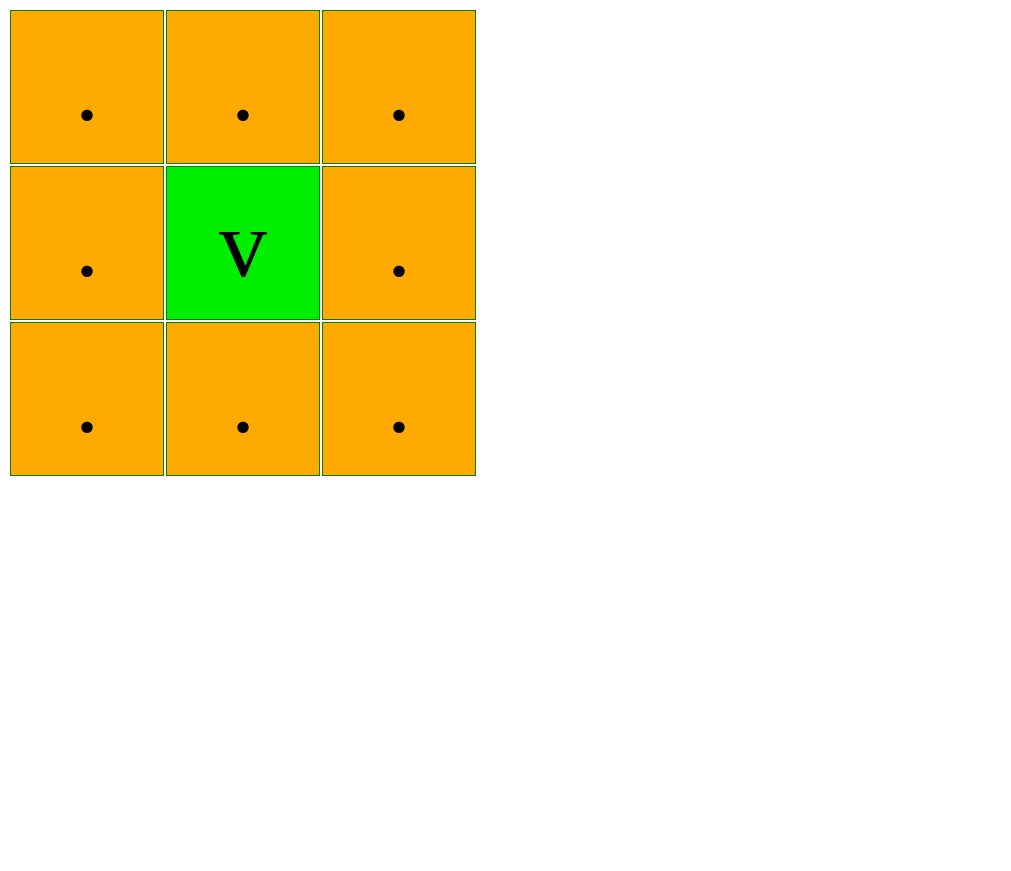
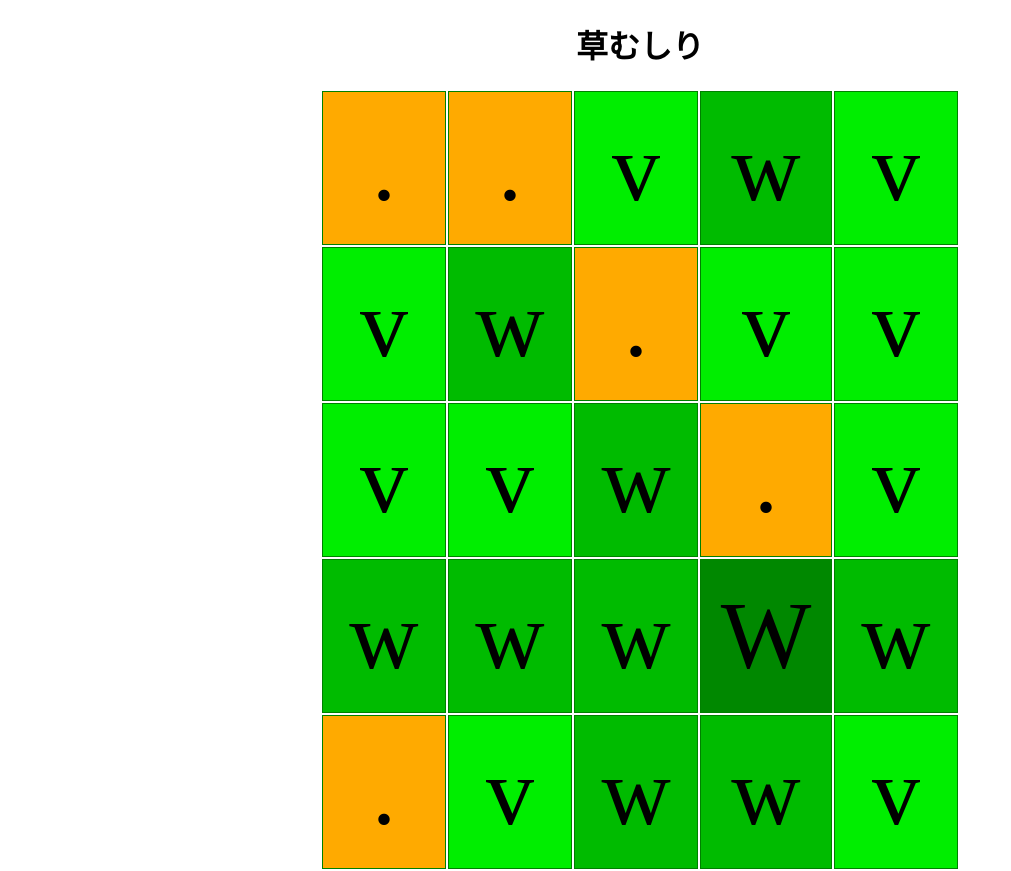
Before and after one commit to AaronMaywood/Weeding, a Vue app: page / in a window 1280 px wide. Shown: the whole page, without its empty margins (0-1011 px from the left). Before the commit the page ends 800 px from the top, so only its background shows below. Built offline with nearby package versions, Linux system fonts and the light colour scheme.

Commit message:
草がなくなったらGAME CLEARになるようにした

```diff
--- a/src/App.vue
+++ b/src/App.vue
@@ -1,7 +1,24 @@
 <script setup>
 import Garden from './components/Garden.vue';
+import { initialize, gameState } from './store.js';
+initialize();
 </script>
 
 <template>
 	<Garden />
+	<p class="clear" v-if="gameState === 1">GAME CLEAR!</p>
 </template>
+
+<style scoped>
+.clear {
+	background: #006600;
+	color: white;
+	padding: 1rem;
+	font-size: 5rem;
+	/* 画面中央に表示 */
+	position: absolute;
+	top: 50%;
+	left: 50%;
+	transform: translate(-50%,-50%);
+}
+</style>
--- a/src/components/Garden.vue
+++ b/src/components/Garden.vue
@@ -4,21 +4,54 @@ import Weed from './Weed.vue';
 </script>
 
 <template>
+	<h1>草むしり</h1>
 	<table>
 		<tr>
 			<Weed :x="0" :y="0" />
 			<Weed :x="1" :y="0" />
 			<Weed :x="2" :y="0" />
+			<Weed :x="3" :y="0" />
+			<Weed :x="4" :y="0" />
 		</tr>
 		<tr>
 			<Weed :x="0" :y="1" />
 			<Weed :x="1" :y="1" />
 			<Weed :x="2" :y="1" />
+			<Weed :x="3" :y="1" />
+			<Weed :x="4" :y="1" />
 		</tr>
 		<tr>
 			<Weed :x="0" :y="2" />
 			<Weed :x="1" :y="2" />
 			<Weed :x="2" :y="2" />
+			<Weed :x="3" :y="2" />
+			<Weed :x="4" :y="2" />
+		</tr>
+		<tr>
+			<Weed :x="0" :y="3" />
+			<Weed :x="1" :y="3" />
+			<Weed :x="2" :y="3" />
+			<Weed :x="3" :y="3" />
+			<Weed :x="4" :y="3" />
+		</tr>
+		<tr>
+			<Weed :x="0" :y="4" />
+			<Weed :x="1" :y="4" />
+			<Weed :x="2" :y="4" />
+			<Weed :x="3" :y="4" />
+			<Weed :x="4" :y="4" />
 		</tr>
 	</table>
 </template>
+
+<style scoped>
+h1 {
+	text-align: center;
+}
+table {
+	/* 中央寄せ */
+	position: absolute;
+	left: 50%;
+	transform: translateX(-50%);
+}
+</style>
--- a/src/store.js
+++ b/src/store.js
@@ -1,11 +1,24 @@
 import { ref } from 'vue';
-const X_MAX = 3;
-const Y_MAX = 3;
+
+export const gameState = ref(0);
+
+const X_MAX = 5;
+const Y_MAX = 5;
 export const state = ref([
-	[0,0,0],
-	[0,0,0],
-	[0,0,0],
+	[0,0,0,0,0],
+	[0,0,0,0,0],
+	[0,0,0,0,0],
+	[0,0,0,0,0],
+	[0,0,0,0,0],
 ]);
+
+export function initialize(){
+	for(let i=0 ; i<30 ; i++){
+		const x = Math.floor(Math.random() * X_MAX);
+		const y = Math.floor(Math.random() * Y_MAX);
+		grow(x,y);
+	}
+}
 
 // 除草する
 export function weeding(x,y){
@@ -26,14 +39,78 @@ function grow(x,y){
 // 草を更新
 let counter = 0;
 function update(){
-	// ランダムに空き地に草が生える
+	// ゲームオーバーになったら更新をストップ
+	if (gameState.value === 1) return;
+
+	// 1. ランダムに空き地に草が生える
 	if( Math.random() > 0.99 ){
 		const x = Math.floor(Math.random() * X_MAX);
 		const y = Math.floor(Math.random() * X_MAX);
 		grow(x,y);
 	}
+	// 2. 周囲の草があれば成長が早くなる TODO 調整中
+	if( counter++ % 120 === 0 ){
+		// リアクティブなしの値のみをコピー（ディープコピー）
+		// ディープコピーの方法はこちらを参照
+		// https://developer.mozilla.org/ja/docs/Glossary/Deep_copy
+		let next = JSON.parse(JSON.stringify(state.value))
 
+		for(let x=0 ; x < X_MAX ; x++){
+			for(let y=0 ; y < Y_MAX ; y++){
+				// 隣り合った上下左右の草の数を数える
+				let counter = upper(x,y) + bottom(x,y) + right(x,y) + left(x,y);
+				// TODO 枠外の扱いはどうしようか？
+				// TODO どういう判定でどう草を生やそうか？
+				if(counter<2){
+					if(next[x][y] !== 0){
+						next[x][y]++;
+						if(next[x][y] > 3) {
+							next[x][y] = 3;
+						}
+					}
+				}
+			}
+		}
+		state.value = JSON.parse(JSON.stringify(next));
+	}
+
+	// 3. もし、草が一個もなくなったらゲームクリアー
+	let grassCounter = 0;
+	for(let x=0 ; x < X_MAX ; x++){
+		for(let y=0 ; y < Y_MAX ; y++){
+			if( state.value[x][y] !== 0 ){
+				grassCounter++;
+			}
+		}
+	}
+	if(grassCounter === 0){
+		gameState.value = 1;	// GAME CLEAR
+	}
+
+	//
+	//
 	requestAnimationFrame(update);
 }
 
 requestAnimationFrame(update);
+
+// 上下左右の方向に草があるかを調べる
+function upper(x,y){
+	if(y <= 0){ return 0 }
+	return state.value[x][y-1]
+}
+
+function bottom(x,y){
+	if(y >= Y_MAX-1){ return 0 }
+	return state.value[x][y+1]
+}
+
+function right(x,y){
+	if(x >= X_MAX-1){ return 0 }
+	return state.value[x+1][y]
+}
+
+function left(x,y){
+	if(x <= 0){ return 0 }
+	return state.value[x-1][y]
+}
```
